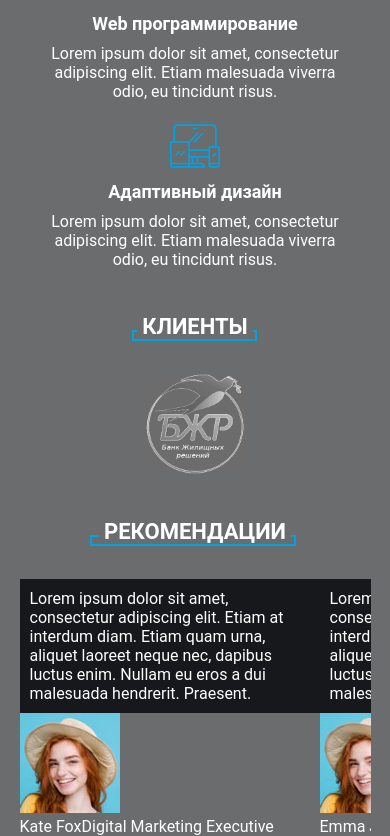
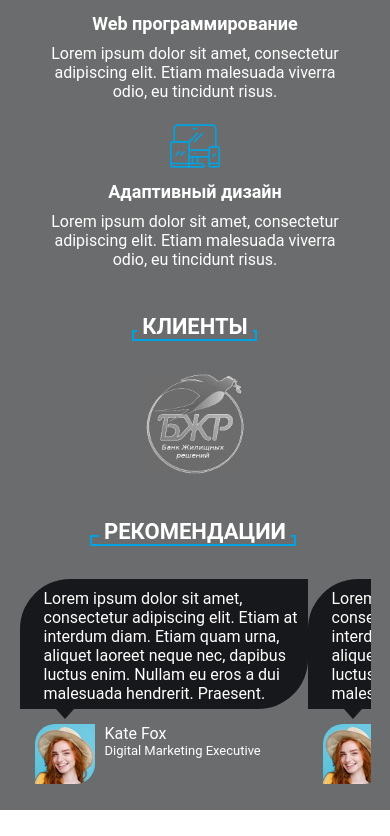
Before and after one commit to pilotvitalik/old_portfolio_part_2, a React (Create React App) app: page /about_me in a window 390 px wide. Shown: the part 1173-2009 px from the top of the page. After the commit the page ends 1983 px from the top, so only its background shows below. Built offline with nearby package versions, Linux system fonts and the light colour scheme.

Commit message:
added styles for mobile

```diff
--- a/src/components/Content/About/Testimonials/TestimonialItem/Description/description.module.css
+++ b/src/components/Content/About/Testimonials/TestimonialItem/Description/description.module.css
@@ -3,13 +3,26 @@
 	flex-direction: column;
 	position: relative;
 	width: 100%;
-	height: auto;
+	height: 130px;
 	background: #17181B;
+	border-top-left-radius: 50px;
+	border-bottom-right-radius: 50px;
+}
+.desc:before{
+	content: '';
+	position: absolute;
+	width: 0;
+	height: 0;
+	bottom: -10px;
+	left: 36px;
+	border-left: 9px solid transparent;
+	border-right: 9px solid transparent;
+	border-top: 10px solid #17181B;
 }
 .desc p{
 	display: inline-block;
 	position: relative;
-	width: 268px;
+	width: auto;
 	height: auto;
-	padding: 10px;
+	padding: 10px 0 10px 24px;
 }
--- a/src/components/Content/About/Testimonials/TestimonialItem/User/user.module.css
+++ b/src/components/Content/About/Testimonials/TestimonialItem/User/user.module.css
@@ -1,3 +1,36 @@
 .userData{
-
+	display: flex;
+	flex-direction: row;
+	flex-wrap: nowrap;
+	width: 100%;
+	height: 76px;
 }
+.userData img{
+	display: block;
+	position: relative;
+	width: 60px;
+	height: 60px;
+	top: 15px;
+	margin-left: 15px;
+	border-radius: 20px 0 20px 0;
+}
+.userData div{
+	display: flex;
+	flex-direction: column;
+	position: relative;
+	width: auto;
+	height: auto;
+	margin-top: 15px;
+	margin-left: 10px;
+}
+.userData div p{
+	display: inline-block;
+	position: relative;
+	margin: 0;
+	color: #fff;
+	font-size: 16px;
+	font-family: 'Roboto', sans-serif;
+}
+.userData div p:last-child{
+	font-size: 13px;
+}
--- a/src/components/Content/About/Testimonials/TestimonialItem/testimonialItem.module.css
+++ b/src/components/Content/About/Testimonials/TestimonialItem/testimonialItem.module.css
@@ -2,6 +2,6 @@
 	display: flex;
 	flex-direction: column;
 	position: relative;
-	width: 300px;
+	width: 288px;
 	height: auto;
 }
--- a/src/components/Content/About/Testimonials/testimonials.module.css
+++ b/src/components/Content/About/Testimonials/testimonials.module.css
@@ -16,6 +16,7 @@
 	position: relative;
 	width: 90%;
 	height: auto;
+	margin-bottom: 25px;
 	overflow: hidden;
 }
 .wrapSlid{
```
